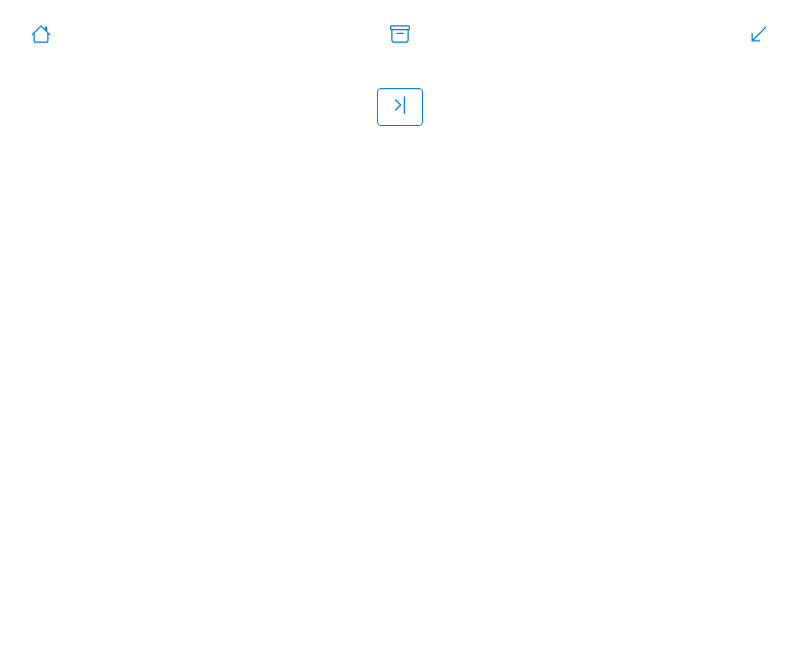
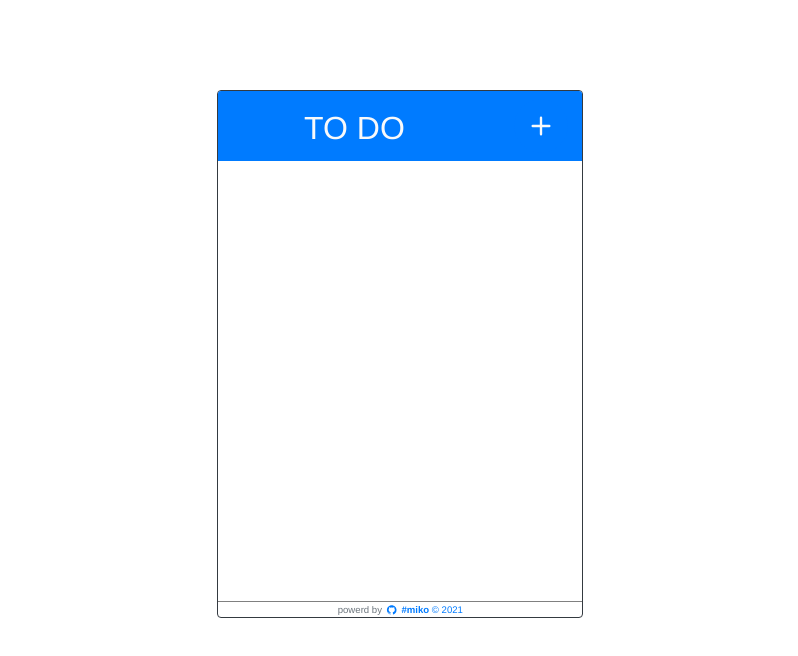
Before and after one commit to mikoloism/vue-todo-widget, a Vue app: page / in a window 1280 px wide. Shown: the top 656 px of the page, without its empty margins (240-1038 px from the left). Built offline with nearby package versions, Linux system fonts and the light colour scheme.

Commit message:
remove router, add centring style for main view of todo

```diff
--- a/src/App.vue
+++ b/src/App.vue
@@ -1,42 +1,19 @@
 <template>
   <b-container id="app">
-    <b-row>
-      <b-col cols="12" class="mb-3">
-        <nav class="m-3">
-          <b-nav fill>
-            <b-nav-item>
-              <router-link to="/">
-                <b-icon-house />
-              </router-link>
-            </b-nav-item>
-            <b-nav-item>
-              <router-link to="/about">
-                <b-icon-archive />
-              </router-link>
-            </b-nav-item>
-            <b-nav-item>
-              <router-link to="/todo">
-                <b-icon-arrow-down-left />
-              </router-link>
-            </b-nav-item>
-          </b-nav>
-        </nav>
-      </b-col>
-      <b-col>
-        <main>
-          <article>
-            <router-view />
-          </article>
-        </main>
-      </b-col>
-    </b-row>
+    <main>
+      <article>
+        <wg-todo />
+      </article>
+    </main>
   </b-container>
 </template>
 
 <script>
+import WgTodo from '@/views/WgTodo'
 import '@/styles/main.scss'
-
-export default {}
+export default {
+  components: { 'wg-todo': WgTodo },
+}
 </script>
 
 <style lang="scss">
--- a/src/main.js
+++ b/src/main.js
@@ -3,12 +3,10 @@ import 'mutationobserver-shim'
 import Vue from 'vue'
 import './plugins/bootstrap-vue'
 import App from './App.vue'
-import router from './router'
 import store from './store'
 
 Vue.config.productionTip = false
 new Vue({
-  router,
   store,
   render: (h) => h(App),
 }).$mount('#app')
--- a/src/router/index.js
+++ /dev/null
@@ -1,53 +0,0 @@
-import Vue from 'vue'
-import VueRouter from 'vue-router'
-import Home from '@/views/_old/Home.vue'
-import About from '@/views/_old/About.vue'
-import WgTodo from '@/views/WgTodo.vue'
-// import WgTForm from '@/views/WgTodoForm/index.vue'
-// import WgTListView from '@/components/wg-todo/list.vue'
-
-Vue.use(VueRouter)
-
-const routes = [
-  {
-    path: '/',
-    name: 'Home',
-    component: Home,
-  },
-  {
-    path: '/todo',
-    name: 'wg-todo',
-    component: WgTodo,
-    // children: [
-    //   { path: '', name: 'WgTListView', component: WgTListView },
-    //   {
-    //     path: '/todo/new',
-    //     name: 'WgTFormCreate',
-    //     component: WgTForm,
-    //   },
-    //   {
-    //     path: '/todo/update/:id',
-    //     name: 'WgTFormUpdate',
-    //     component: WgTForm,
-    //   },
-    //   {
-    //     path: '/todo/read/:id',
-    //     name: 'WgTFormRead',
-    //     component: WgTForm,
-    //   },
-    // ],
-  },
-  {
-    path: '/about',
-    name: 'About',
-    component: About,
-  },
-]
-
-const router = new VueRouter({
-  mode: 'history',
-  base: process.env.BASE_URL,
-  routes,
-})
-
-export default router
--- a/src/styles/_layout.scss
+++ b/src/styles/_layout.scss
@@ -20,3 +20,13 @@ button {
     box-shadow: none;
   }
 }
+
+article {
+  display: flex;
+  flex-direction: column;
+  flex-wrap: wrap;
+  align-items: center;
+  align-content: center;
+  justify-content: center;
+  padding-top: 90px;
+}
```
Lines whose indentation alone changed are shown as unchanged.
